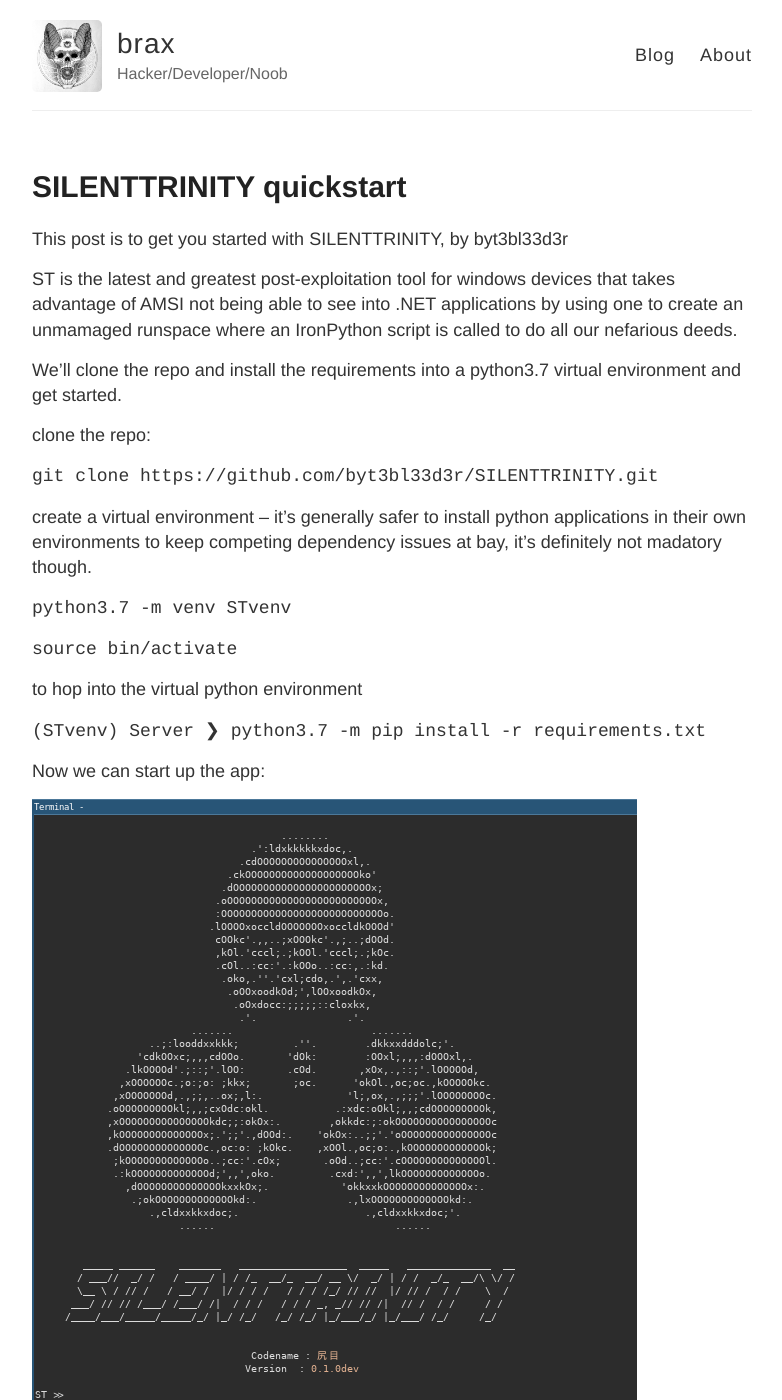
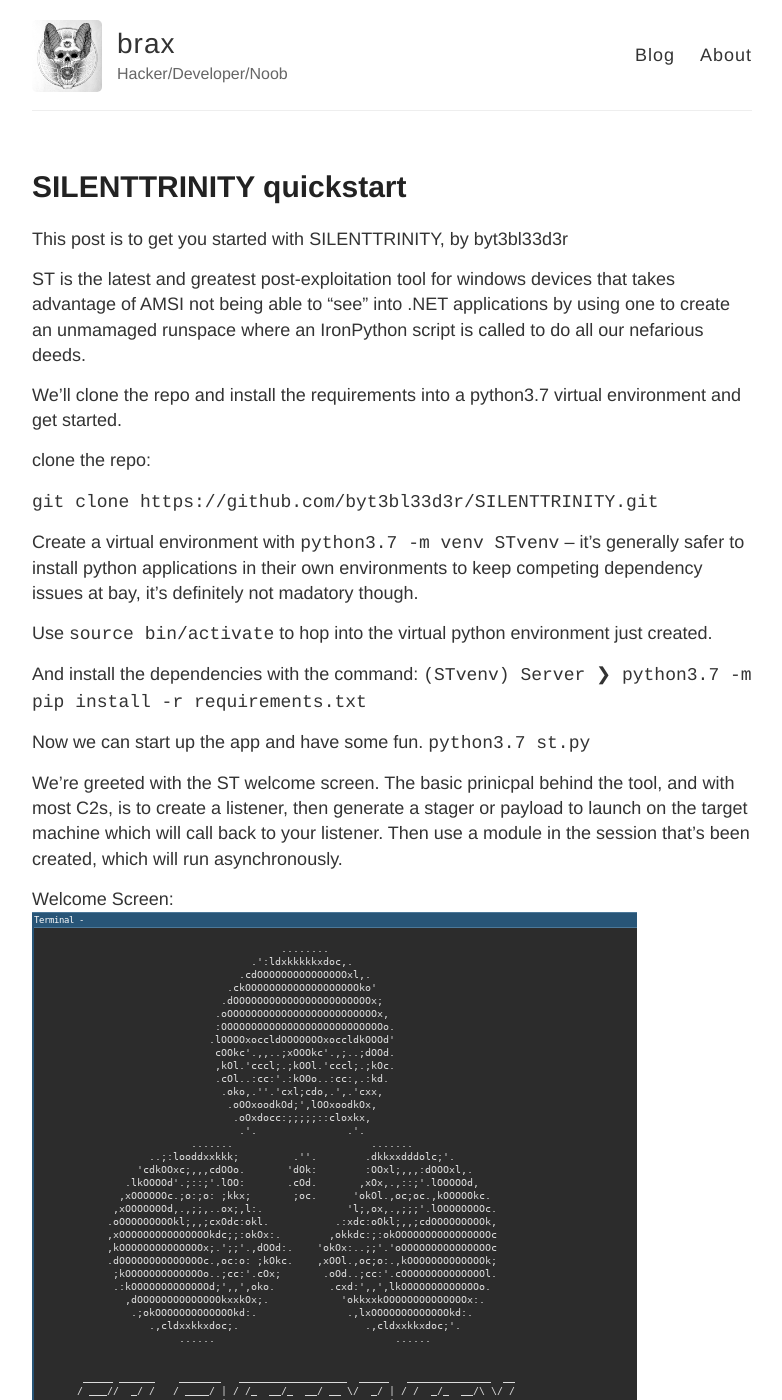
Before and after one commit to braaaax/braaaax.github.io, a Jekyll site: the page built from _posts/2018-11-31-SILENTTRINITY.md, in a window 1280 px wide and 1400 px high. Shown: the whole window, without its empty margins (248-1030 px from the left). Built offline with Jekyll 4.4.1, drawn with Linux system fonts in a browser that asks for light colours; some of the changed text lies outside the part shown.

Commit message:
ST post update

```diff
--- a/_posts/2018-11-31-SILENTTRINITY.md
+++ b/_posts/2018-11-31-SILENTTRINITY.md
@@ -5,7 +5,7 @@
 
 This post is to get you started with SILENTTRINITY, by byt3bl33d3r
 
-ST is the latest and greatest post-exploitation tool for windows devices that takes advantage of AMSI not being able to see into .NET applications by using one to create an unmamaged runspace where an IronPython script is called to do all our nefarious deeds.
+ST is the latest and greatest post-exploitation tool for windows devices that takes advantage of AMSI not being able to "see" into .NET applications by using one to create an unmamaged runspace where an IronPython script is called to do all our nefarious deeds.
 
 We'll clone the repo and install the requirements into a python3.7 virtual environment and get started.
 
@@ -13,46 +13,48 @@
 
 `git clone https://github.com/byt3bl33d3r/SILENTTRINITY.git`
 
-create a virtual environment -- it's generally safer to install python applications in their own environments to keep competing dependency issues at bay, it's definitely not madatory though.
+Create a virtual environment with `python3.7 -m venv STvenv` -- it's generally safer to install python applications in their own environments to keep competing dependency issues at bay, it's definitely not madatory though.
 
-`python3.7 -m venv STvenv`
+Use `source bin/activate` to hop into the virtual python environment just created.
 
-`source bin/activate`
-
-to hop into the virtual python environment
-
+And install the dependencies with the command:
 `(STvenv) Server ❯ python3.7 -m pip install -r requirements.txt`
 
-Now we can start up the app:
+Now we can start up the app and have some fun.
+`python3.7 st.py`
 
+We're greeted with the ST welcome screen. The basic prinicpal behind the tool, and with most C2s, is to create a listener, then generate a stager or payload to launch on the target machine which will call back to your listener. Then use a module in the session that's been created, which will run asynchronously.
+
+Welcome Screen:
 ![](https://braaaax.github.io/braaaax.github.io/images/ST-startup.png)
 
 Start-up a listener:
 ![](https://braaaax.github.io/braaaax.github.io/images/ST-startlistener.png)
 
-I have a few stagers to choose from:
+Choose a stager:
 ![](https://braaaax.github.io/braaaax.github.io/images/ST-liststagers.png)
 
 Create an msbuild.exe stager:
 ![](https://braaaax.github.io/braaaax.github.io/images/ST-generatestagers.png)
 
-Spin up an SMB server, we'll execute from our windows box via UNC path
+
+I like to run my malware from shares I host so I don't have to put anything on the target machines disk. Impacket has a great tool to exactly this.
+
+Spin up an SMB server:
 ![](https://braaaax.github.io/braaaax.github.io/images/ST-startSMBserver.png)
 
-execute:
+Execute from our windows box via UNC path:
 ![](https://braaaax.github.io/braaaax.github.io/images/ST-windowscmd.png)
 
-
-if there's any issue I can check and see that the share has indeed been reached.
+Verify connection from target machine:
 ![](https://braaaax.github.io/braaaax.github.io/images/ST-accessSMBserver.png)
 
 Now I have an ST session established.
 ![](https://braaaax.github.io/braaaax.github.io/images/ST-startsession.png)
 
-A great part of ST is the access to its modules. If you are familiar with python and csharp you can whip up your own modules pretty quickly.
-
+A great part of ST is the access to its ecosystem of modules. If you are familiar with python and csharp you can whip up your own modules pretty quickly.
 ![](https://braaaax.github.io/braaaax.github.io/images/ST-listmodules.png)
 
 ![](https://braaaax.github.io/braaaax.github.io/images/ST-runmodule.png)
 
-There you have it, the basics of SILENTTRINITY. As of thsi writing Defender is unable to find and/or kill these payloads. Maybe things will change when .NET 4.8 is released when AMSI will have some insight into external .NET applications.
+There you have it, the basics of SILENTTRINITY. As of this writing Defender is unable to find and/or kill these payloads. Maybe things will change when .NET 4.8 is released when AMSI will have some insight into external .NET applications.
```
